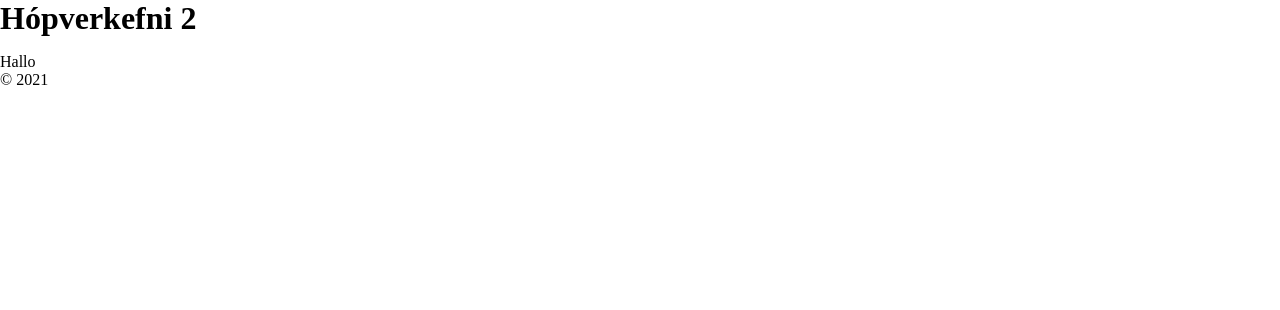
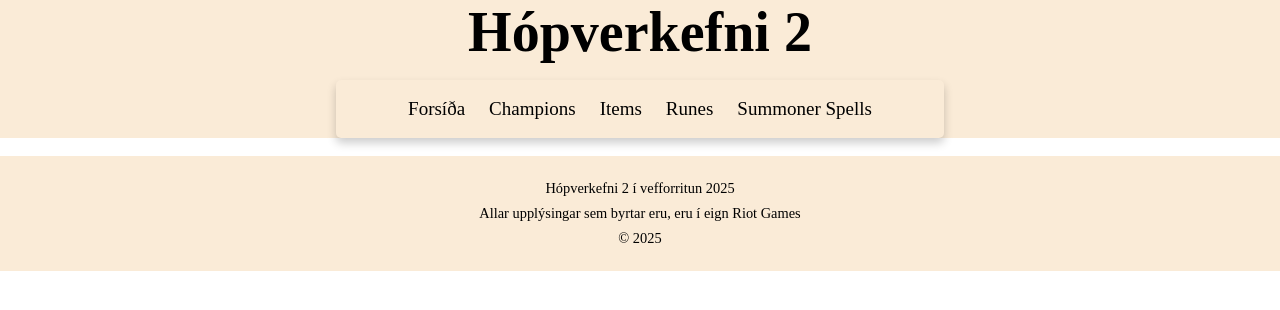
Before and after one commit to Klingsterina/Hop2-vef2-2025, a Next.js app: page / in a window 1280 px wide. Shown: the top 310 px of the page. Built offline with nearby package versions, Linux system fonts and the light colour scheme.

Commit message:
eih sma i nav, header og footer komið

```diff
--- /dev/null
+++ b/src/Styles/footer.scss
@@ -0,0 +1,11 @@
+.footer {
+    text-align: center;
+    padding: 1rem;
+    color: #000000;
+    font-size: 0.9rem;
+    background-color: antiquewhite;
+}
+
+.footer p {
+    margin: 0.5rem 0;
+}
--- /dev/null
+++ b/src/Styles/header.scss
@@ -0,0 +1,12 @@
+.header {
+    display: flex;
+    flex-direction: column;
+    background-color: antiquewhite;
+    justify-content: center;
+    align-items: center;
+}
+
+.title {
+    font-size: 7vh;
+    font-weight: bold;
+}
--- /dev/null
+++ b/src/Styles/nav.scss
@@ -0,0 +1,59 @@
+.nav {
+    display: flex;
+    flex-direction: row;
+    // justify-content: space-between;
+    gap: 1rem;
+    background-color: inherit;
+    padding: 18px 60px;
+    box-shadow: 0 5px 10px rgba(0, 0, 0, 0.2);
+    border-radius: 5px;
+}
+
+.nav ol {
+    display: flex;
+    justify-content: center;
+    align-items: center;
+}
+
+.nav ol li {
+    list-style: none;
+    position: relative;
+    margin: 0px 10px;
+    padding: 0px 2px;
+    color: #000;
+    font-size: 19px;
+}
+
+.nav ol li::before {
+    content: "";
+    position: absolute;
+    bottom: 0;
+    left: 0;
+    width: 100%;
+    height: 3px;
+    margin-bottom: -2px;
+    background: linear-gradient(to right, #855555, #65d555);
+    transform: scaleX(0);
+    transform-origin: bottom right;
+    transition: transform 0.4s ease-in-out;
+}
+
+.nav ol li:hover::before {
+    transform: scaleX(1);
+    transform-origin: bottom left;
+}
+
+.nav ol li:hover {
+    cursor: pointer;
+}
+
+@media (max-width: 650px) {
+    .nav {
+        padding: 18px 1rem;
+    }
+
+    .nav ol {
+        gap: 1rem;
+        flex-direction: column;
+    }
+}
--- a/src/Styles/page.module.scss
+++ b/src/Styles/page.module.scss
@@ -1 +1,5 @@
 @use './frontPage.scss';
+@use './footer.scss';
+@use './header.scss';
+@use './nav.scss';
+// @use './burgerMenu.scss';
--- a/src/app/page.tsx
+++ b/src/app/page.tsx
@@ -1,14 +1,14 @@
-import styles from '../Styles/page.module.scss';
-import Footer from '@/components/Footer';
+import Footer from '../components/Footer/Footer';
+import Header from '../components/Header/Header';
 
 export default function Home() {
   return (
     <main>
+      <Header />
       <div>
-        <h1 className={styles.title}>Hópverkefni 2</h1>
+        <br />
       </div>
-      <p>Hallo</p>
       <Footer />
     </main>
-  );
-}
+    );
+  }
--- a/src/components/Footer.tsx
+++ /dev/null
@@ -1,7 +0,0 @@
-export default function Footer() {
-    return (
-        <footer>
-            <p>© 2021</p>
-        </footer>
-    );
-}
--- /dev/null
+++ b/src/components/Footer/Footer.tsx
@@ -0,0 +1,13 @@
+import styles from '../../Styles/page.module.scss';
+
+export default function Footer() {
+    return (
+        <footer className={styles.footer}>
+            <p>Hópverkefni 2 í vefforritun 2025</p>
+            <p></p>
+            <p> Allar upplýsingar sem byrtar eru, eru í eign Riot Games </p>
+            <p>© 2025</p>
+
+        </footer>
+    );
+}
--- /dev/null
+++ b/src/components/Header/Header.tsx
@@ -0,0 +1,11 @@
+import styles from '../../Styles/page.module.scss';
+import Nav from '../Nav/Nav';
+
+export default function Header() {
+    return (
+        <header className={styles.header}>
+            <h1 className={styles.title}>Hópverkefni 2</h1>
+            <Nav />
+        </header>
+    );
+}
--- /dev/null
+++ b/src/components/Nav/Nav.tsx
@@ -0,0 +1,18 @@
+import styles from '../../Styles/page.module.scss';
+
+export default function Nav() {
+    return (
+        <nav className={styles.nav}>
+            <ol>
+                <li>Forsíða</li>
+                <li>Champions</li>
+                <li>Items</li>
+                <li>Runes</li>
+                <li>Summoner Spells</li>
+            </ol>
+        </nav>
+    );
+}
+
+/** Geyma */
+{/* <Link href={`/champions/${champion.slug}`}>Champions</Link> */}
```
Also changed, not shown: src/Styles/burgerMenu.scss (added).
